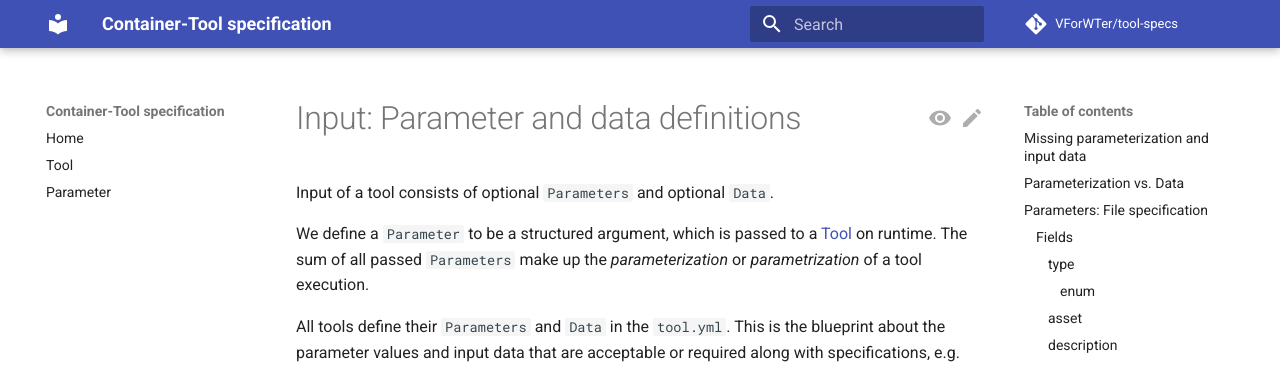
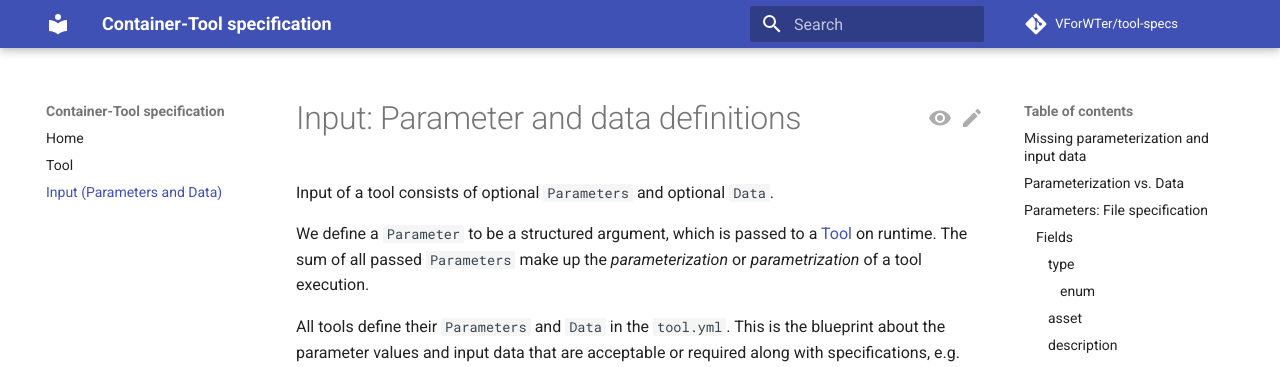
Before and after one commit to VForWaTer/tool-specs, an MkDocs documentation site: the page built from docs/input.md, in a window 1280 px wide. Shown: the top 367 px of the page. Built offline with MkDocs 1.6.1 and Material for MkDocs 9.7.7, drawn with Linux system fonts in a browser that asks for light colours; comment, search, counter and statistics services are not loaded.

Commit message:
Update mkdocs.yml

```diff
--- a/mkdocs.yml
+++ b/mkdocs.yml
@@ -16,7 +16,7 @@ theme:
 nav:
   - Home: README.md
   - Tool: tool.md
-  - Parameter: parameter.md
+  - Input (Parameters and Data): input.md
 
 markdown_extensions:
   - pymdownx.superfences:
```
